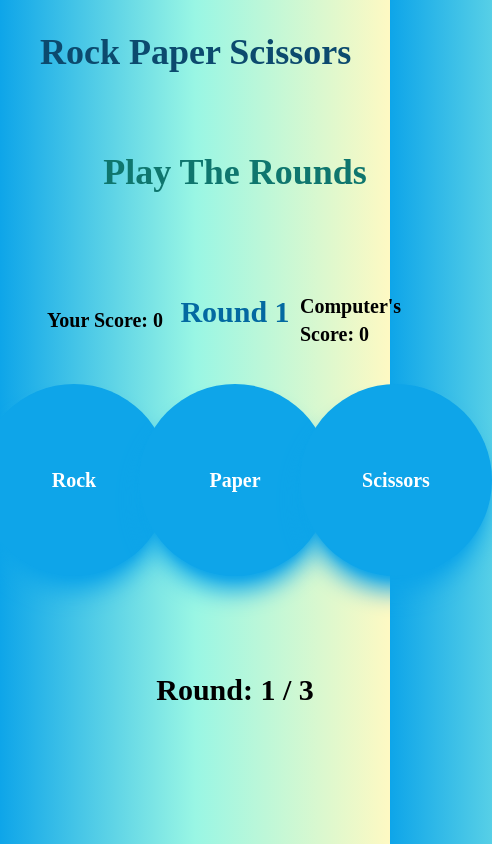
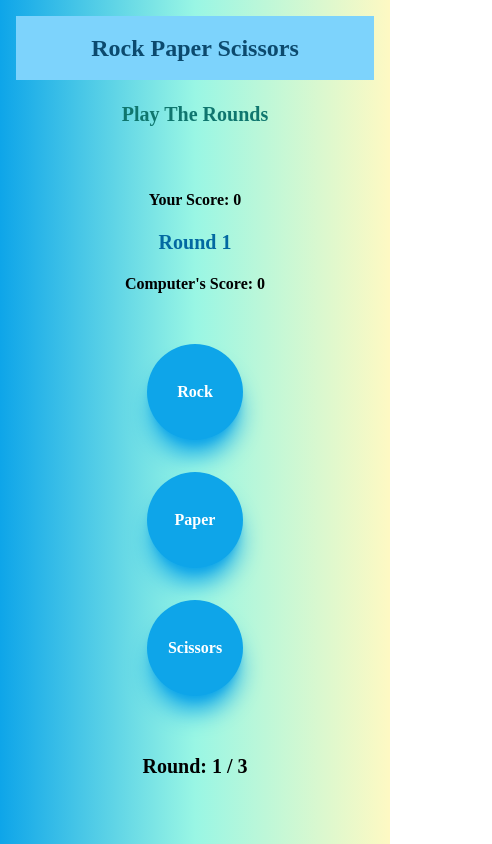
Before and after one commit to AnsariYasirArfat/Rock-Paper-Scissors, a React (Vite) app: page / in a window 390 px wide. Shown: the whole page, 492 px wide, since content can reach past the window. Built offline with nearby package versions, Linux system fonts and the light colour scheme.

Commit message:
responsiveness updated

```diff
--- a/src/App.jsx
+++ b/src/App.jsx
@@ -132,31 +132,32 @@ const App = () => {
   };
 
   return (
-    <div className="container mx-10 py-8">
-      <h1 className="text-4xl text-sky-900 font-bold mb-20">
+    <div className="container p-4 lg:p-8 mx-auto">
+      <h1 className="text-center p-4 bg-sky-300 text-2xl lg:text-4xl text-sky-900 font-bold mb-5 lg:mb-20">
         Rock Paper Scissors
       </h1>
-      <h1 className="text-center text-4xl font-bold text-teal-700  mb-20">
+      <h1 className="text-center text-xl md:text-2xl lg:text-4xl font-bold text-teal-700 mb-2 lg:mb-8 h-20 ">
         {finalResult}
       </h1>
-      <div className="grid grid-cols-3 items-center h-24">
-        <p className="text-xl font-bold justify-self-center">
+      <div className="grid grid-cols-1 lg:grid-cols-3 items-center mb-4">
+        <p className="text-base md:text-xl font-bold justify-self-center mb-4 text-center">
           Your Score: {userScore}
         </p>
 
         {roundResult && (
-          <p className="text-3xl font-bold mb-4 text-sky-700 justify-self-center">
+          <p className="text-xl md:text-2xl lg:text-3xl font-bold text-center text-sky-700 justify-self-center mb-4 ">
             {roundResult}
           </p>
         )}
 
-        <p className="text-xl font-bold justify-self-center">
+        <p className="text-base md:text-xl font-bold justify-self-center text-center mb-4">
           Computer&apos;s Score: {computerScore}
         </p>
       </div>
-      <div className="grid grid-cols-3 items-center h-56 mb-20">
+
+      <div className="grid  grid-cols-1 md:grid-cols-3 items-center mb-10 lg:mb-5 h-96">
         <button
-          className={`justify-self-end p-2 bg-sky-500 text-white font-bold rounded-full w-48 h-48 ease-in-out duration-500 shadow-xl shadow-sky-500 hover:shadow-2xl hover:shadow-sky-950  ${
+          className={`justify-self-center lg:justify-self-end p-2 bg-sky-500 text-white font-bold rounded-full w-24 h-24 md:w-32 md:h-32 lg:w-48 lg:h-48 ease-in-out duration-500 shadow-xl shadow-sky-500 hover:shadow-2xl hover:shadow-sky-950  ${
             userChoice ? "hidden" : ""
           }`}
           onClick={() => handleUserChoice(0)}
@@ -172,11 +173,11 @@ const App = () => {
             />
           )}
           {!isHoveredOnRockButton && (
-            <span className="text-xl font-bold">Rock</span>
+            <span className="text-base md:text-xl font-bold">Rock</span>
           )}
         </button>
         <button
-          className={`justify-self-center p-2 bg-sky-500 text-white font-bold rounded-full w-48 h-48 ease-in-out duration-500 shadow-xl shadow-sky-500 hover:shadow-2xl hover:shadow-sky-950  ${
+          className={`justify-self-center lg:justify-self-center p-2 bg-sky-500 text-white font-bold rounded-full w-24 h-24 md:w-32 md:h-32 lg:w-48 lg:h-48 ease-in-out duration-500 shadow-xl shadow-sky-500 hover:shadow-2xl hover:shadow-sky-950  ${
             userChoice ? "hidden" : ""
           }`}
           onClick={() => handleUserChoice(1)}
@@ -192,11 +193,11 @@ const App = () => {
             />
           )}
           {!isHoveredOnPaperButton && (
-            <span className="text-xl font-bold">Paper</span>
+            <span className="text-base md:text-xl font-bold">Paper</span>
           )}
         </button>
         <button
-          className={`justify-self-start p-2 bg-sky-500 text-white font-bold rounded-full w-48 h-48 ease-in-out duration-500 shadow-xl shadow-sky-500 hover:shadow-2xl hover:shadow-sky-950  ${
+          className={`justify-self-center lg:justify-self-start p-2 bg-sky-500 text-white font-bold rounded-full w-24 h-24 md:w-32 md:h-32 lg:w-48 lg:h-48 ease-in-out duration-500 shadow-xl shadow-sky-500 hover:shadow-2xl hover:shadow-sky-950  ${
             userChoice ? "hidden" : ""
           }`}
           onClick={() => handleUserChoice(2)}
@@ -212,17 +213,17 @@ const App = () => {
             />
           )}
           {!isHoveredOnScissorsButton && (
-            <span className="text-xl font-bold">Scissors</span>
+            <span className="text-base md:text-xl font-bold">Scissors</span>
           )}
         </button>
         {userChoice && (
-          <p className=" justify-self-center text-3xl font-bold text-yellow-200  mb-4">
+          <p className="justify-self-center text-xl md:text-2xl xl:text-3xl font-bold text-yellow-500 ">
             You chose: {userChoice}
           </p>
         )}
         {roundCount < 3 && userChoice && computerChoice && (
           <button
-            className="justify-self-center p-4 bg-sky-500 hover:bg-sky-600 text-xl text-yellow-200 font-bold rounded-full w-48 h-48 "
+            className="justify-self-center p-4 bg-sky-500 hover:bg-sky-600  text-base md:text-xl text-yellow-200 font-bold rounded-full w-52 md:w-60"
             onClick={handleNextRound}
           >
             Go To Next Round {roundCount + 1}
@@ -230,20 +231,19 @@ const App = () => {
         )}
         {roundCount === 3 && userChoice && computerChoice && (
           <button
-            className="justify-self-center p-4 bg-yellow-200 hover:bg-yellow-300 text-xl text-sky-800 font-bold rounded-full w-48 h-48 "
+            className="justify-self-center p-4 bg-yellow-200 hover:bg-yellow-300 text-base md:text-xl text-sky-800 font-bold rounded-full w-52  md:w-60"
             onClick={handlePlayAgain}
           >
             Play Again
           </button>
         )}
         {computerChoice && (
-          <p className="justify-self-center text-3xl font-bold text-teal-700 mb-4">
+          <p className="justify-self-center text-xl md:text-xl lg:text-2xl xl:text-3xl font-bold text-teal-700 ">
             Computer chose: {computerChoice}
           </p>
         )}
       </div>
-
-      <p className="text-3xl font-semibold text-center">
+      <p className="text-xl md:text-3xl font-semibold text-center">
         Round: {roundCount} / 3
       </p>
     </div>
```
